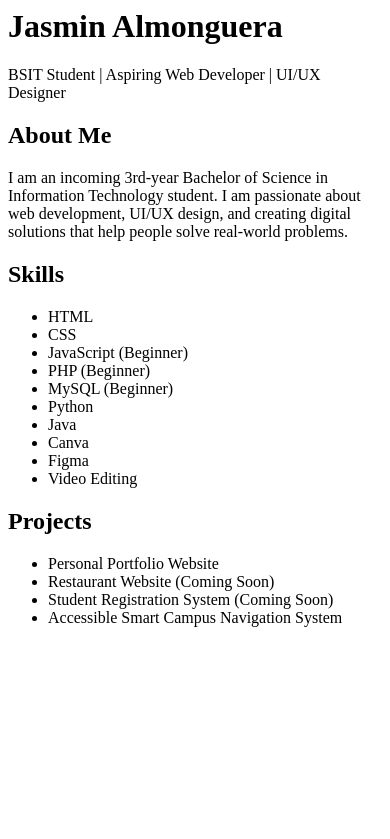
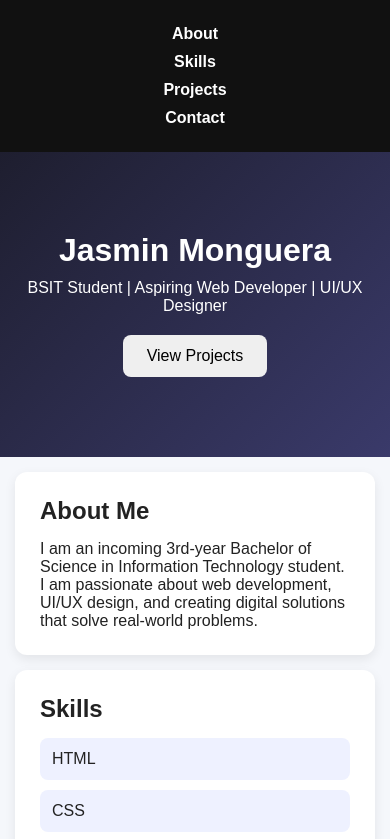
Before and after one commit to JasminTechDesign/my-portfolio, a plain HTML site: page my-portfolio/index.html in a window 390 px wide. Shown: the top 839 px of the page. Drawn offline with Linux system fonts and the light colour scheme.

Commit message:
Professional portfolio version

```diff
--- a/my-portfolio/index.html
+++ b/my-portfolio/index.html
@@ -1,19 +1,41 @@
+<!DOCTYPE html>
+<html lang="en">
+<head>
+    <meta charset="UTF-8">
+    <meta name="viewport" content="width=device-width, initial-scale=1.0">
+    <title>Jasmin Monguera | Portfolio</title>
+    <link rel="stylesheet" href="style.css">
+</head>
+<body>
+
+    <nav>
+        <a href="#about">About</a>
+        <a href="#skills">Skills</a>
+        <a href="#projects">Projects</a>
+        <a href="#contact">Contact</a>
+    </nav>
+
     <header>
-    <h1>Jasmin Almonguera</h1>
+        <h1>Jasmin Monguera</h1>
         <p>BSIT Student | Aspiring Web Developer | UI/UX Designer</p>
+
+        <a href="#projects">
+            <button>View Projects</button>
+        </a>
     </header>
 
-<section>
+    <section id="about">
         <h2>About Me</h2>
         <p>
             I am an incoming 3rd-year Bachelor of Science in Information Technology student.
             I am passionate about web development, UI/UX design, and creating digital solutions
-        that help people solve real-world problems.
+            that solve real-world problems.
         </p>
     </section>
 
-<section>
+    <section id="skills">
         <h2>Skills</h2>
+
         <ul>
             <li>HTML</li>
             <li>CSS</li>
@@ -28,12 +50,39 @@
         </ul>
     </section>
 
-<section>
+    <section id="projects">
         <h2>Projects</h2>
-    <ul>
-        <li>Personal Portfolio Website</li>
-        <li>Restaurant Website (Coming Soon)</li>
-        <li>Student Registration System (Coming Soon)</li>
-        <li>Accessible Smart Campus Navigation System</li>
-    </ul>
+
+        <div class="project-card">
+            <h3>Portfolio Website</h3>
+            <p>My personal portfolio built using HTML and CSS.</p>
+        </div>
+
+        <div class="project-card">
+            <h3>Accessible Smart Campus Navigation System</h3>
+            <p>
+                A capstone project designed to help students navigate campus efficiently.
+            </p>
+        </div>
+
+        <div class="project-card">
+            <h3>Restaurant Website</h3>
+            <p>Coming soon.</p>
+        </div>
+
+        <div class="project-card">
+            <h3>Student Registration System</h3>
+            <p>Coming soon.</p>
+        </div>
     </section>
+
+    <section id="contact">
+        <h2>Contact</h2>
+
+        <p>Email: your-email@example.com</p>
+        <p>GitHub: JasminTechDesign</p>
+        <p>LinkedIn: Your LinkedIn Profile</p>
+    </section>
+
+</body>
+</html>
--- a/my-portfolio/style.css
+++ b/my-portfolio/style.css
@@ -1,8 +1,33 @@
+* {
+    margin: 0;
+    padding: 0;
+    box-sizing: border-box;
+}
+
 body {
     font-family: Arial, sans-serif;
-  margin: 0;
     background: #f5f7fb;
     color: #222;
+}
+
+/* Navigation */
+nav {
+    background: #111;
+    padding: 15px;
+    text-align: center;
+    position: sticky;
+    top: 0;
+}
+
+nav a {
+    color: white;
+    text-decoration: none;
+    margin: 0 15px;
+    font-weight: bold;
+}
+
+nav a:hover {
+    color: #cccccc;
 }
 
 /* Header */
@@ -10,44 +35,87 @@ header {
     background: linear-gradient(135deg, #1e1e2f, #3a3a6a);
     color: white;
     text-align: center;
-  padding: 50px 20px;
+    padding: 80px 20px;
 }
 
 header h1 {
-  margin: 0;
-  font-size: 36px;
+    font-size: 42px;
+    margin-bottom: 10px;
 }
 
 header p {
-  margin-top: 10px;
+    margin-bottom: 20px;
+}
+
+/* Button */
+button {
+    padding: 12px 24px;
+    border: none;
+    border-radius: 8px;
+    cursor: pointer;
+    font-size: 16px;
+}
+
+button:hover {
     opacity: 0.9;
 }
 
 /* Sections */
 section {
     background: white;
-  margin: 20px auto;
+    max-width: 900px;
+    margin: 25px auto;
     padding: 25px;
-  max-width: 800px;
     border-radius: 12px;
     box-shadow: 0 4px 12px rgba(0,0,0,0.08);
 }
 
-/* Skills list */
+section h2 {
+    margin-bottom: 15px;
+}
+
+/* Skills */
 ul {
     list-style: none;
-  padding: 0;
 }
 
 ul li {
     background: #eef1ff;
-  margin: 8px 0;
-  padding: 10px;
+    margin: 10px 0;
+    padding: 12px;
     border-radius: 8px;
 }
 
-/* Hover effect */
+/* Projects */
+.project-card {
+    background: #eef1ff;
+    padding: 15px;
+    border-radius: 10px;
+    margin-bottom: 15px;
+}
+
+.project-card h3 {
+    margin-bottom: 8px;
+}
+
+/* Hover */
 section:hover {
     transform: translateY(-2px);
     transition: 0.2s ease;
 }
+
+/* Mobile */
+@media (max-width: 768px) {
+    nav a {
+        display: block;
+        margin: 10px 0;
+    }
+
+    header h1 {
+        font-size: 32px;
+    }
+
+    section {
+        margin: 15px;
+    }
+}
```
Lines whose indentation alone changed are shown as unchanged.
